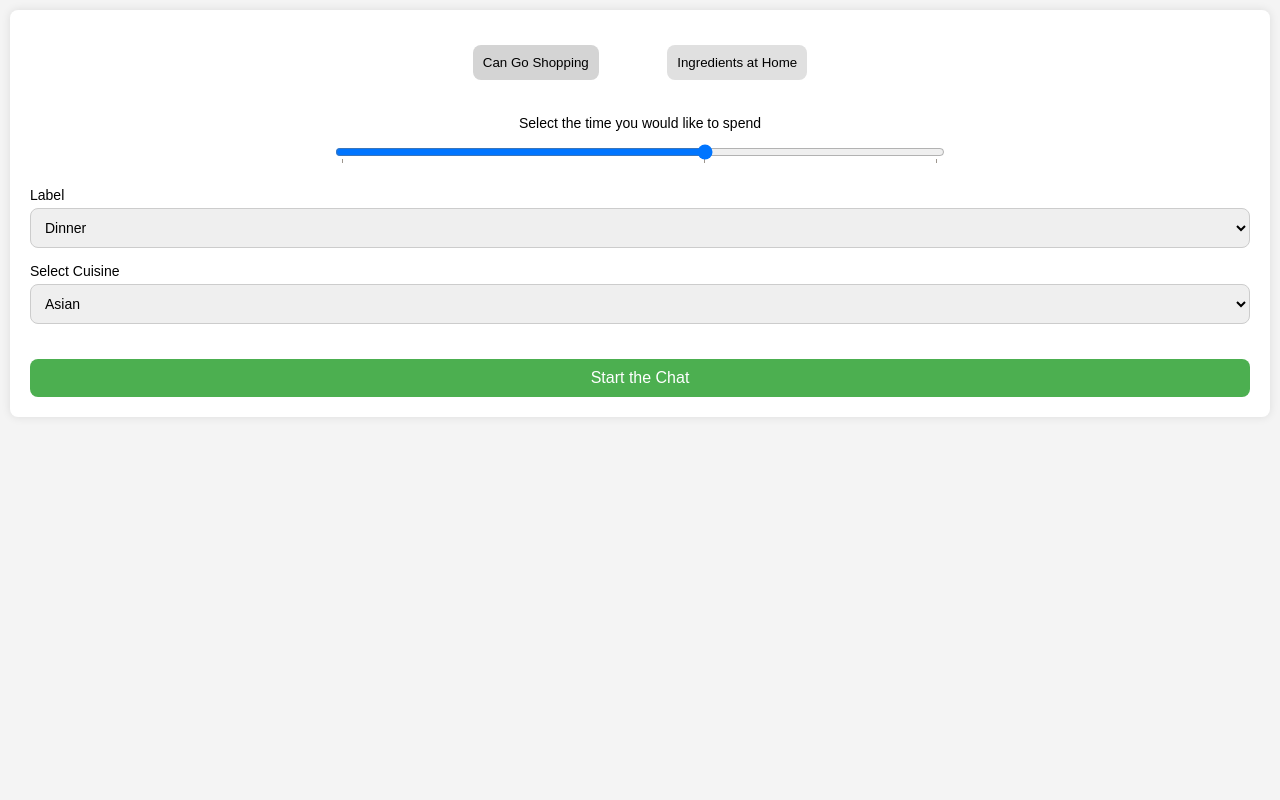
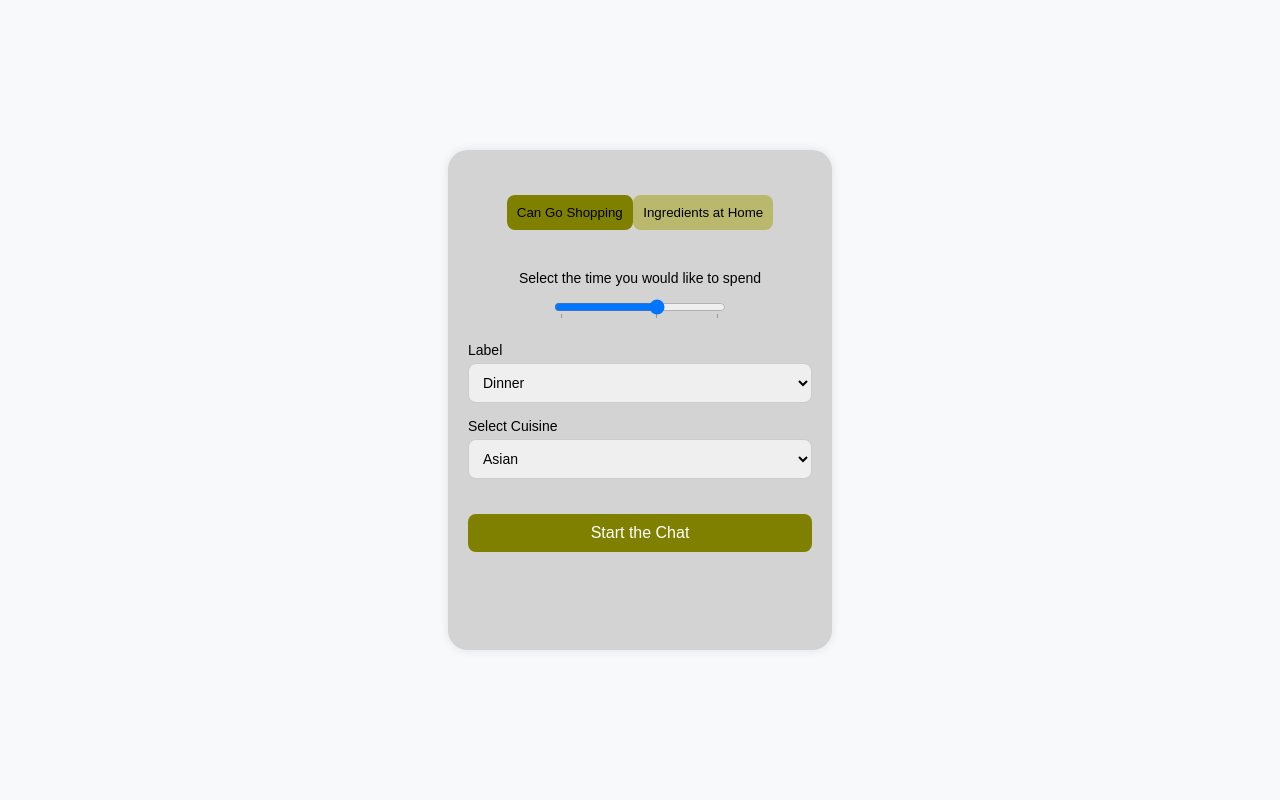
Before and after one commit to EfeCemE/PersonalChef, a Flask app: page / in a window 1280 px wide. Run offline with Flask 3, Linux system fonts and the light colour scheme.

Commit message:
Update on UI

```diff
--- a/templates/index.html
+++ b/templates/index.html
@@ -18,27 +18,30 @@
 }
 
 body {
-    font-family: Arial, sans-serif;
-    display: flex;
-    justify-content: center;
-    align-items: center;
-    background-color: #f4f4f4;
-    padding: 10px; /* Add padding to avoid content touching edges on small screens */
+            background-color: #f8f9fa;
+            font-family: Arial, sans-serif;
+            display: flex;
+            justify-content: center;
+            align-items: center;
+            height: 100vh;
+            margin: 0;
 }
 
 .container {
-    background-color: white;
+    background-color: #d3d3d3;
     padding: 20px;
-    border-radius: 8px;
+    border-radius: 20px;
     box-shadow: 0 0 10px rgba(0, 0, 0, 0.1);
-    width: 100%;
+    width: 30%;
+    height: 500px;
 }
 
 .toggle-buttons {
     /* display: flex; */
     text-align: center;
     justify-content: space-between;
-    margin-bottom: 20px;
+    margin-bottom: 30px;
+    margin-top: 15px;
 }
 
 .toggle-button {
@@ -46,29 +49,34 @@ body {
     padding: 10px;
     border: none;
     border-radius: 8px;
-    margin: 15px 32px;
+    margin: 10px -2px;
     cursor: pointer;
-    background-color: #e0e0e0;
+    background-color: #bab86c;
     transition: background-color 0.3s ease;
 }
 
 .toggle-button.active {
-    background-color: #d4d4d4;
+    background-color: #808000;
+
 }
 
 .time-selector {
     margin-bottom: 20px;
     text-align: center;
+
+
 }
 
 .time-selector label {
     display: block;
     margin-bottom: 10px;
     font-size: 14px;
+
 }
 
 #time-range {
     width: 50%;
+
 }
 
 .datalists {
@@ -104,7 +112,7 @@ body {
     padding: 10px;
     border: none;
     border-radius: 8px;
-    background-color: #4caf50;
+    background-color: #808000;
     color: white;
     font-size: 16px;
     cursor: pointer;
@@ -112,7 +120,7 @@ body {
 }
 
 .start-chat:hover {
-    background-color: #45a049;
+    background-color: #bab86c;
 }
 
 /* Responsive adjustments */
@@ -169,7 +177,7 @@ body {
         </div>
         <div class="time-selector">
             <label for="time-range">Select the time you would like to spend</label>
-            <input type="range" id="time-range" min="10" max="240" value="150" step="10" list="tickmarks">
+            <input type="range" id="time-range" min="10" max="240" value="150" step="10" list="tickmarks" >
             <datalist id="tickmarks">
                 <option value="10" label="10 Minutes">
                 <option value="150" label="2.5 Hours">
```
Also changed, not shown: static/FrontEnd.html (+26 -14 lines).
